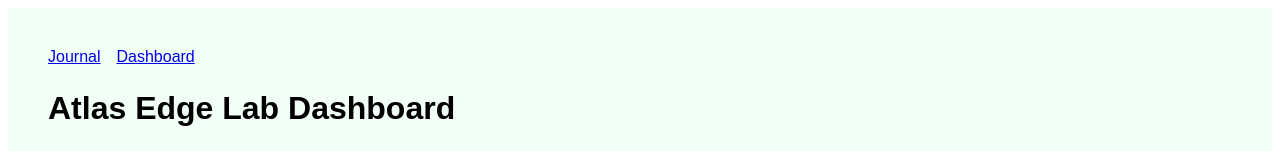
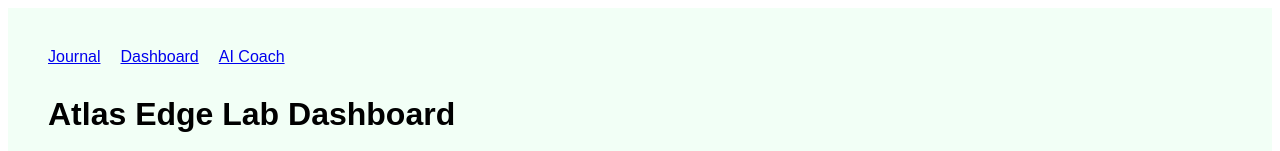
Before and after one commit to adisonpaty23-tech/atlas-edge-lab, a Next.js app: page /dashboard in a window 1280 px wide. Shown: the top 151 px of the page. Built offline with nearby package versions, Linux system fonts and the light colour scheme; no server answers; the database is empty.

Commit message:
Update dashboard.js

```diff
--- a/pages/dashboard.js
+++ b/pages/dashboard.js
@@ -25,9 +25,10 @@ export default function Dashboard() {
 
   return (
     <div style={{ padding: "40px", fontFamily: "Arial", background: "#f2fff6", minHeight: "100vh" }}>
-      <div style={{ display: "flex", gap: "16px", marginBottom: "24px" }}>
+      <div style={{ display: "flex", gap: "20px", marginBottom: "30px" }}>
         <Link href="/">Journal</Link>
         <Link href="/dashboard">Dashboard</Link>
+        <Link href="/coach">AI Coach</Link>
       </div>
 
       <h1>Atlas Edge Lab Dashboard</h1>
```
